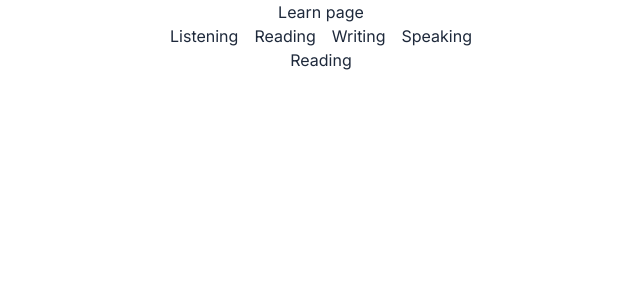
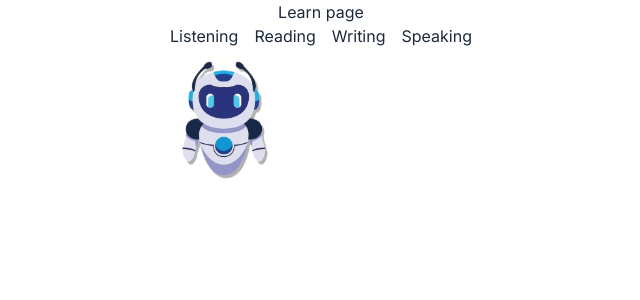
Before and after one commit to NoelPOS/gemini_hack, a Next.js app in the folder frontend/: page /learn in a window 1280 px wide. Both pictures are taken after a click on the button "Reading". Shown: the top 300 px of the page, without its empty margins (319-959 px from the left). Built offline with nearby package versions, Linux system fonts and the light colour scheme.

Commit message:
assests_setup

```diff
--- /dev/null
+++ b/frontend/constants/images.js
@@ -0,0 +1,4 @@
+import writingrobot1 from "../assets/images/writing_robot1.svg";
+export default {
+  writingrobot1,
+};
--- a/frontend/src/app/components/Reading.tsx
+++ b/frontend/src/app/components/Reading.tsx
@@ -1,9 +1,18 @@
+import Image from "next/image";
 import React from "react";
+import images from "../../../constants/images";
 
 type Props = {};
 
 function Reading({}: Props) {
-  return <div className="text-slate-800">Reading</div>;
+  return (
+    <div className="text-slate-800 flex">
+      <div className="flex flex-col w-2/5">
+        <Image src={images.writingrobot1} alt="robot" />
+      </div>
+      <div className="flex"></div>
+    </div>
+  );
 }
 
 export default Reading;
--- a/frontend/src/app/components/Writing/WordList.tsx
+++ b/frontend/src/app/components/Writing/WordList.tsx
@@ -12,7 +12,7 @@ const WordList = (props: Props) => {
 
         <div>
           <div className="flex">
-            <div>Word</div>
+            <div className="">Word</div>
             <div>Word</div>
           </div>
         </div>
```
Also changed, not shown: frontend/assets/images/writing_robot1.svg (added).
